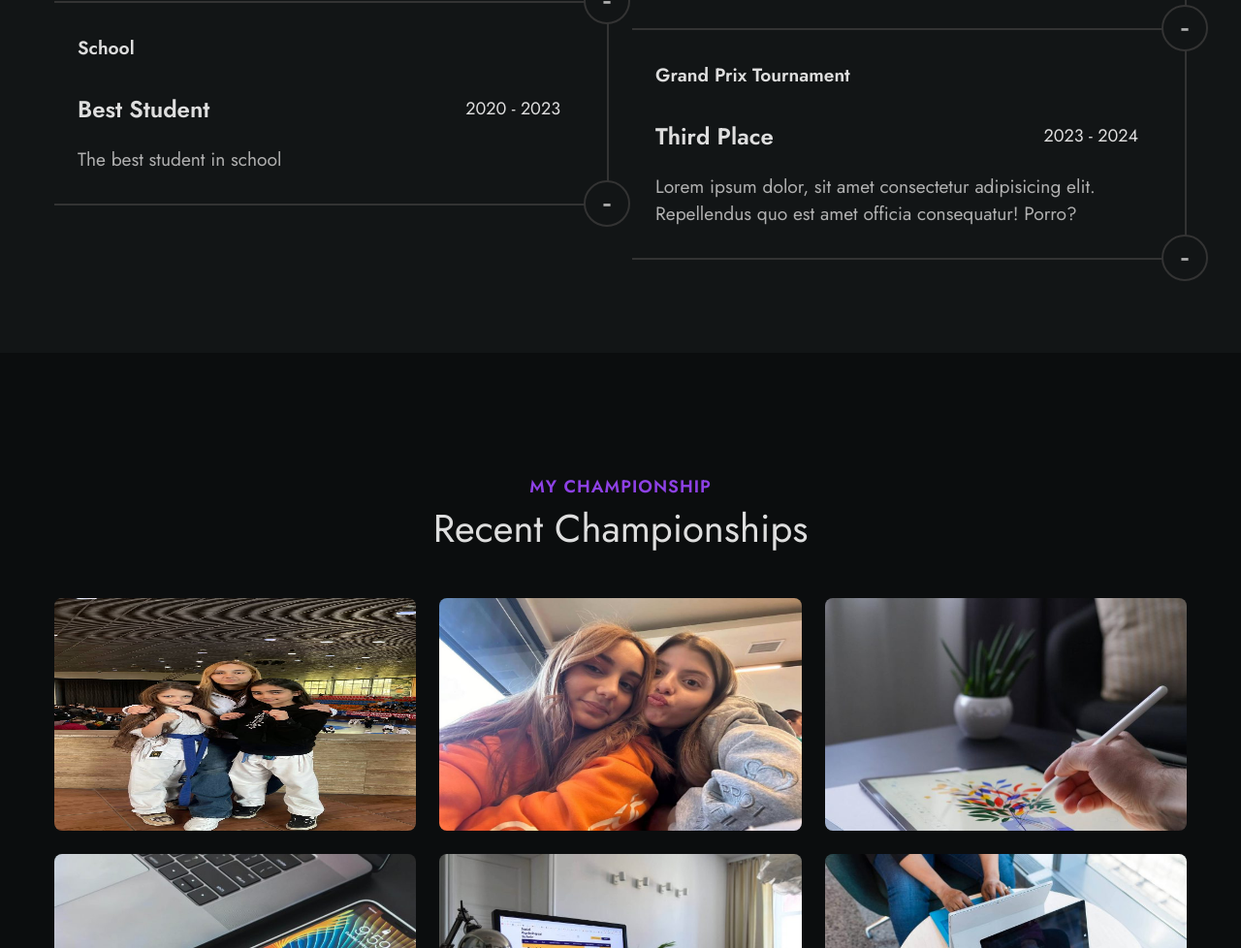
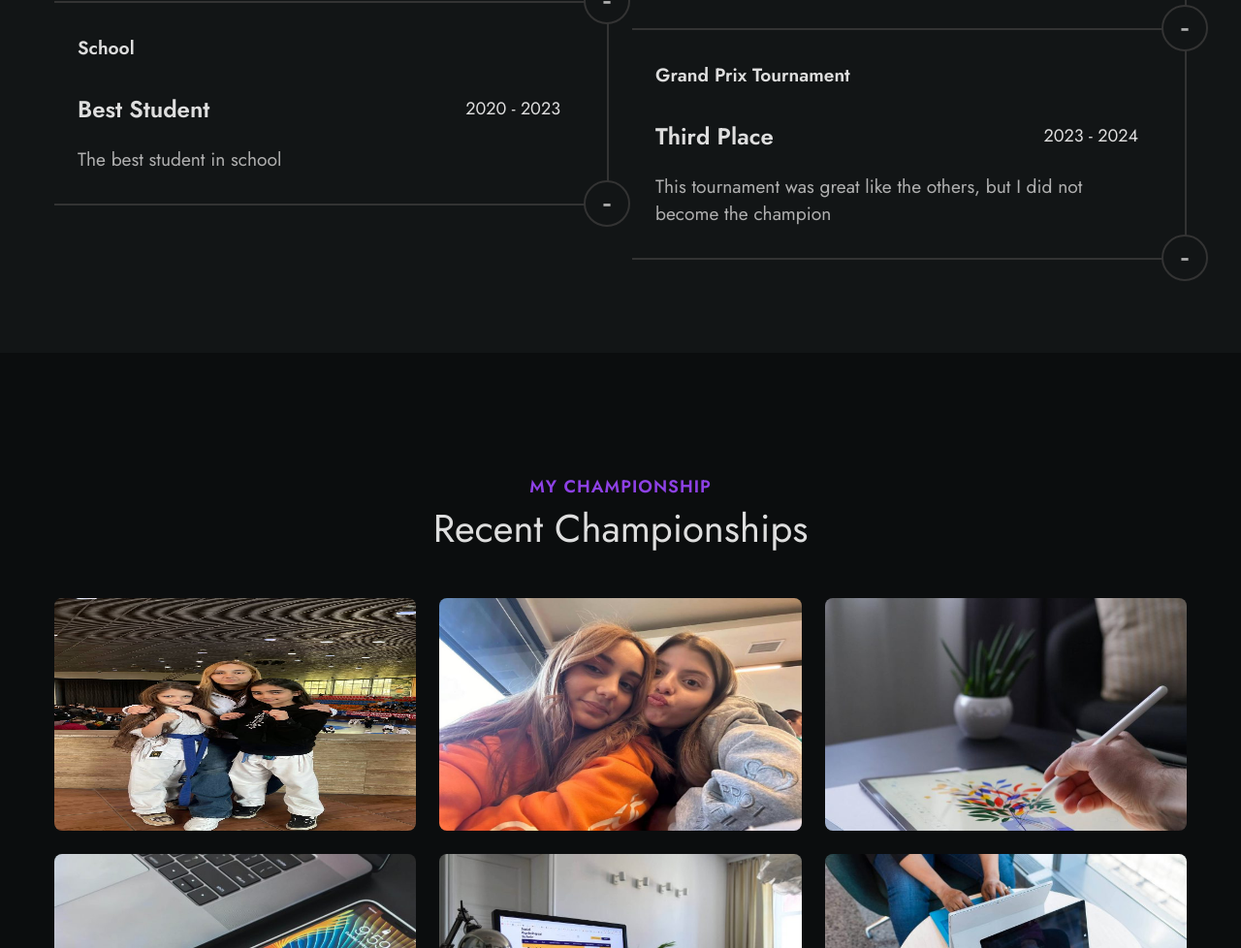
Before and after one commit to GhMamadreza84/mkheyan_222, a plain HTML site: page index.html in a window 1280 px wide. Shown: the part 1948-2926 px from the top of the page at 97% size. Drawn offline with Linux system fonts and the light colour scheme.

Commit message:
edit karate section 3

```diff
--- a/index.html
+++ b/index.html
@@ -282,8 +282,7 @@
                   </div>
 
                   <p class="resume__description">
-                    Lorem ipsum dolor, sit amet consectetur adipisicing elit.
-                    Repellendus quo est amet officia consequatur! Porro?
+                    This tournament was great like the others, but I did not become the champion
                   </p>
                 </div>
               </div>
```
